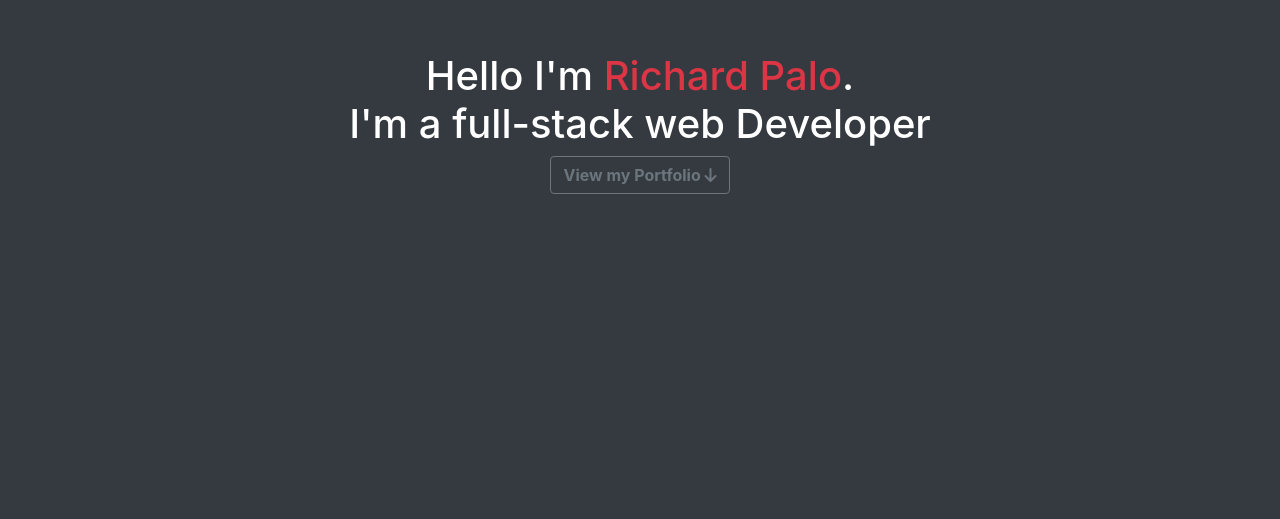
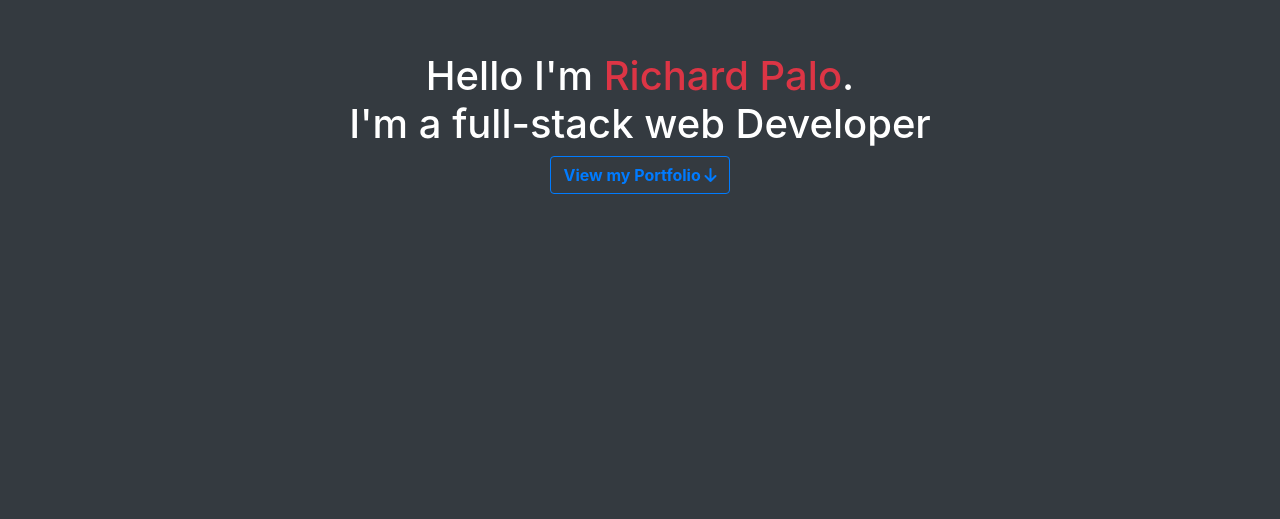
Before and after one commit to rockvan/portfolio, a plain HTML site: page index.html in a window 1280 px wide. Shown: the part 272-791 px from the top of the page. Drawn offline with nearby package versions, Linux system fonts and the light colour scheme.

Commit message:
Testing Repository

```diff
--- a/index.html
+++ b/index.html
@@ -37,7 +37,7 @@
 						<br />
 						I'm a full-stack web Developer
 						<br />
-						<a class="btn btn-outline-secondary" href="#portfolio" role="button"
+						<a class="btn btn-outline-primary" href="#portfolio" role="button"
 							><strong
 								>View my Portfolio <i class="fas fa-arrow-down"></i></strong
 						></a>
@@ -93,7 +93,7 @@
 		<!--Portfolio-->
 		<div
 			class="container-fluid bg-dark text-white d-flex align-items-center flex-column justify-content-center bg-image"
-			style="height: 100rem;"
+			style="height: 100rem"
 		>
 			<div class="row mb-5" id="portfolio">
 				<div
@@ -117,7 +117,7 @@
 					class="col-md-12 col-lg-12 d-flex justify-content-center align-items-center"
 				>
 					<div class="card-deck">
-						<div class="card bg-dark" style="width: 18rem;">
+						<div class="card bg-dark" style="width: 18rem">
 							<img
 								src="assets/github.svg"
 								class="card-img-top"
@@ -137,7 +137,7 @@
 							</div>
 						</div>
 
-						<div id="jscard" class="card bg-dark" style="width: 18rem;">
+						<div id="jscard" class="card bg-dark" style="width: 18rem">
 							<img
 								src="assets/locked-code.svg"
 								class="card-img-top"
@@ -155,7 +155,7 @@
 										aria-valuenow="75"
 										aria-valuemin="0"
 										aria-valuemax="100"
-										style="width: 30%;"
+										style="width: 30%"
 									>
 										Learning...
 									</div>
```
